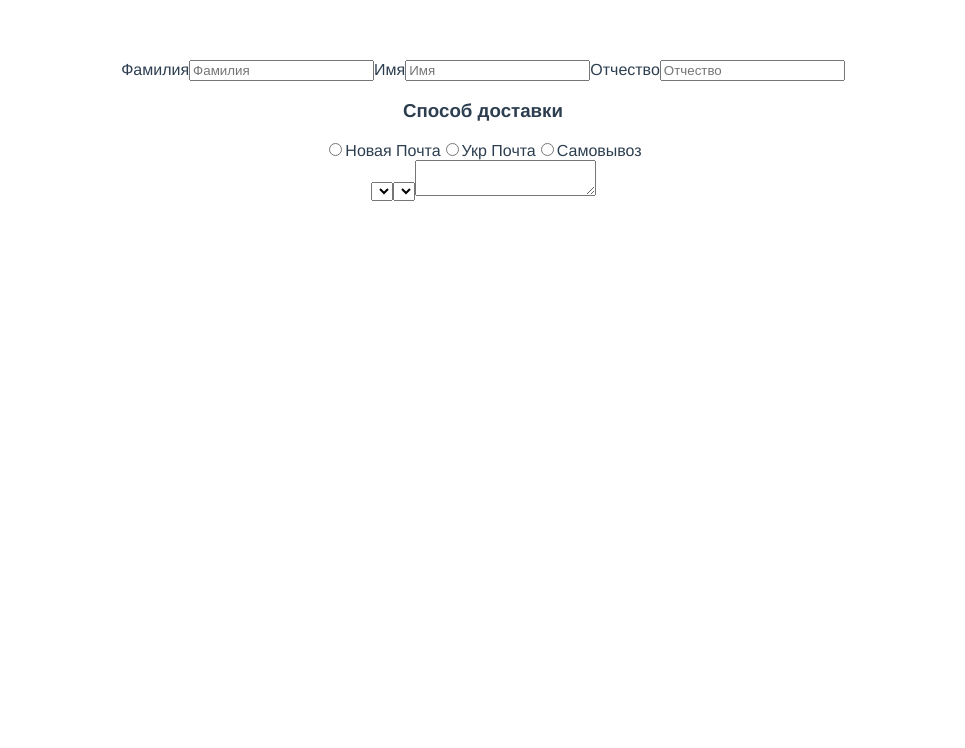
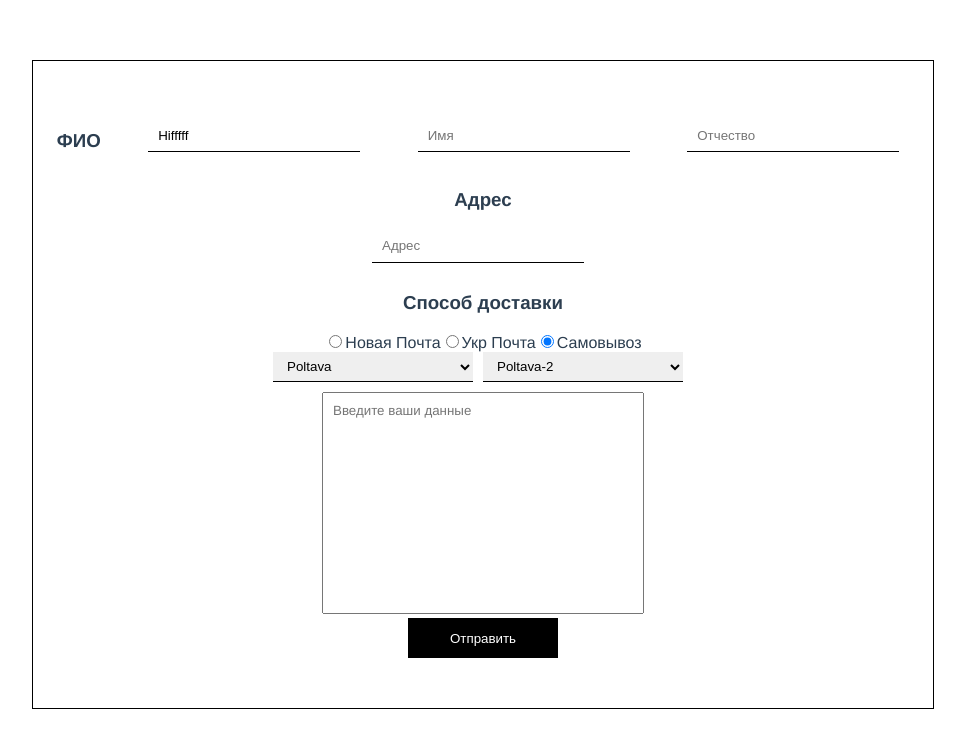
Before and after one commit to VladSapozhnik/VueProject, a Vue app: page / in a window 1280 px wide. Shown: the top 748 px of the page, without its empty margins (157-1122 px from the left). Built offline with nearby package versions, Linux system fonts and the light colour scheme.

Commit message:
форма почты

```diff
--- a/src/App.vue
+++ b/src/App.vue
@@ -1,7 +1,7 @@
 <template>
   <div id="app">
     <!-- <HelloWorld />
-    <popup>
+    <popup/>
       <template v-slot:title> Это тайтл </template>
       <template v-slot:result> Это резалт </template>
     </popup> -->
--- a/src/components/order.vue
+++ b/src/components/order.vue
@@ -1,83 +1,319 @@
 <template>
   <div class="order">
     <div v-if="!pending">
-        <div class="">
-            <label>
-                <span>Фамилия</span>
-                <input type="text"
-                v-model="orderForm.surname.value"
-                :placeholder="orderForm.surname.placeholder"
-                :id="orderForm.surname.id"
+      <div class="order__forms">
+        <h3>ФИО</h3>
+        <div
+          class="form-group"
+          :class="{ 'form-group--error': $v.surname.value.$error }"
+        >
+          <input
+            type="text"
+            v-model="$v.surname.value.$model"
+            :placeholder="surname.placeholder"
+            :id="surname.id"
+            class="order__forms-input"
           />
-            </label>
-            <label>
-                <span>Имя</span>
-                <input type="text"
-                v-model="orderForm.name.value"
-                :placeholder="orderForm.name.placeholder"
-                :id="orderForm.name.id"
+          <div
+            class="error"
+            v-if="
+              !$v.surname.value.required &&
+              $v.surname.value.$dirty"
+          >
+            Поле, обязательное для заполнения
+          </div>
+          <div
+            class="error"
+            v-if="
+              !$v.surname.value.minLength &&
+              $v.surname.value.$dirty"
+          >
+            Введите не менее
+            {{ $v.surname.value.$params.minLength.min }} символов.
+          </div>
+        </div>
+        <div
+          class="form-group"
+          :class="{ 'form-group--error': $v.name.value.$error }"
+        >
+          <input
+            type="text"
+            v-model="$v.name.value.$model"
+            :placeholder="name.placeholder"
+            :id="name.id"
+            class="order__forms-input"
           />
-            </label>
-            <label>
-                <span>Отчество</span>
-                <input type="text"
-                v-model="orderForm.patronymic.value"
-                :placeholder="orderForm.patronymic.placeholder"
-                :id="orderForm.patronymic.id"
+          <div
+            class="error"
+            v-if="
+              !$v.name.value.required &&
+              $v.name.value.$dirty"
+          >
+            Поле, обязательное для заполнения
+          </div>
+          <div
+            class="error"
+            v-if="
+              !$v.name.value.minLength &&
+              $v.name.value.$dirty"
+          >
+            Введите не менее
+            {{ $v.name.value.$params.minLength.min }} символов.
+          </div>
+        </div>
+        <div
+          class="form-group"
+          :class="{ 'form-group--error': $v.patronymic.value.$error }"
+        >
+          <input
+            type="text"
+            v-model="$v.patronymic.value.$model"
+            :placeholder="patronymic.placeholder"
+            :id="patronymic.id"
+            class="order__forms-input"
           />
-            </label>
+          <div
+            class="error"
+            v-if="
+              !$v.patronymic.value.required &&
+              $v.patronymic.value.$dirty"
+          >
+            Поле, обязательное для заполнения
           </div>
-        <div class="radio-offer">
+          <div
+            class="error"
+            v-if="
+              !$v.patronymic.value.minLength &&
+              $v.patronymic.value.$dirty"
+          >
+            Введите не менее
+            {{ $v.surname.value.$params.minLength.min }} символов.
+          </div>
+        </div>
+      </div>
+      <div
+        class="form-group"
+        :class="{ 'form-group--error': $v.patronymic.value.$error }"
+      >
+        <h3>Адрес</h3>
+        <input
+          type="text"
+          v-model="$v.address.value.$model"
+          :placeholder="address.placeholder"
+          :id="address.id"
+          class="order__forms-input"
+        />
+        <div
+          class="error"
+          v-if="
+            !$v.address.value.required &&
+            $v.address.value.$dirty"
+        >
+          Поле, обязательное для заполнения
+        </div>
+      </div>
+      <div class="order__radio tabs">
         <h3>Способ доставки</h3>
-            <label v-for="mail in orderForm.way.addressItems" :key="mail.id">
+        <label v-for="mail in way.addressItems" :key="mail.id">
           <input
             class="radio"
             type="radio"
             name="mail"
             :id="mail.id"
             :value="mail.value"
+            v-model="mail.checked"
           />
-                <span>{{mail.title}}</span>
+          <span>{{ mail.title }}</span>
         </label>
       </div>
       <div>
-            <select>
-                <option></option>
+        <select v-if="way.addressItems.value = 'NewMail'" class="order__forms-select">
+          <option
+            v-for="newMail in newMail.addressItems"
+            :key="newMail.id"
+            :value="newMail.value"
+            :id="newMail.id"
+          >
+            {{ newMail.title }}
+          </option>
         </select>
-            <select>
-                <option></option>
+        <select class="order__forms-select">
+          <option
+            class="order__forms-select"
+            v-for="ukrMail in orderForm.ukrMail.addressItems"
+            :key="ukrMail.id"
+            :value="ukrMail.value"
+            :id="ukrMail.id"
+          >
+            {{ ukrMail.title }}
+          </option>
         </select>
-            <textarea>
-
+        <div
+          class="form-group"
+          :class="{ 'form-group--error': $v.pickup.value.$error }"
+        >
+          <textarea
+            :placeholder="pickup.placeholder"
+            :id="pickup.id"
+            v-model="$v.pickup.value.$model"
+          >
           </textarea>
+          <div
+            class="error"
+            v-if="
+              !$v.pickup.value.required &&
+              $v.pickup.value.$dirty"
+          >
+            Поле, обязательное для заполнения
           </div>
+        </div>
+      </div>
+      <button class="order__forms-btn">Отправить</button>
     </div>
     <!--     <div v-if="pending">ПРЕЛОАДЕР</div> -->
   </div>
 </template>
 
 <script>
-/* import { required, minLength, email } from "vuelidate/lib/validators"; */
+import { required, minLength } from "vuelidate/lib/validators";
 export default {
   name: "order",
   data: function () {
     return {
-      orderForm: {},
       pending: true,
+      surname: {
+        "id": 1,
+        "value": "Hifffff",
+        "placeholder": "Фамилия",
+        "title": "Фамилия"
+      },
+      name: {
+          "id": 2,
+          "value": "",
+          "placeholder": "Имя"
+      },
+      patronymic: {
+          "id": 3,
+          "value": "",
+          "placeholder": "Отчество"
+      },
+      address: {
+          "id": 4,
+          "value": "",
+          "placeholder": "Адрес"
+      },
+      way: {
+          "addressItems": [
+              {
+                  "id": 5,
+                  "value": "NewMail",
+                  "title": "Новая Почта",
+                  "checked": "NewMail"
+              },
+              {
+                  "id": 6,
+                  "value": "UkrMail",
+                  "title": "Укр Почта",
+                  "checked": "UkrMail"
+              },
+              {
+                  "id": 7,
+                  "value": "pickup",
+                  "title": "Самовывоз",
+                  "checked": "pickup"
+              }
+          ]
+      },
+      newMail: {
+          "checked": "",
+          "addressItems": [
+              {
+                  "id": 8,
+                  "value": "Poltava",
+                  "title": "Poltava"
+              },
+              {
+                  "id": 9,
+                  "value": "Nikolaev",
+                  "title": "Nikolaev"
+              },
+              {
+                  "id": 10,
+                  "value": "Odessa",
+                  "title": "Odessa"
+              }
+          ]
+      },
+      ukrMail: {
+          "checked": "",
+          "addressItems": [
+              {
+                  "id": 8,
+                  "value": "Poltava-1",
+                  "title": "Poltava-2"
+              },
+              {
+                  "id": 9,
+                  "value": "Nikolaev-2",
+                  "title": "Nikolaev-2"
+              },
+              {
+                  "id": 10,
+                  "value": "Odessa-3",
+                  "title": "Odessa-3"
+              }
+          ]
+      },
+      pickup: {
+          "id": 11,
+          "value": "",
+          "placeholder": "Введите ваши данные"
+      }
     };
+  },
+  methods: {
+
+  },
+  validations: {
+    surname: {
+        value: {
+          required,
+          minLength: minLength(6),
+        },
+    },
+    name: {
+      value: {
+        required,
+        minLength: minLength(6),
+      },
+    },
+    patronymic: {
+      value: {
+        required,
+        minLength: minLength(6),
+      },
+    },
+    pickup: {
+      value: {
+        required,
+      },
+    },
+    address: {
+      value: {
+        required,
+      },
+    },
   },
   created: function () {
     this.axios.get("./static/order.json").then((response) => {
       this.orderForm = response.data;
       this.pending = false;
-      console.log(this.orderForm);
     });
   },
   watch: {
     orderForm: {
       handler: function (val) {
         console.log(val);
-        /* console.log(this.$v) */
       },
       deep: true,
     },
@@ -86,5 +322,46 @@ export default {
 </script>
 
 <style scoped lang="scss">
+.order {
+  max-width: 900px;
+  margin: 0 auto;
+  border: 1px solid #000;
+  padding: 50px 0;
+}
 
+.error {
+  color: rgb(196, 56, 56);
+}
+
+.order__forms {
+  display: flex;
+  justify-content: space-around;
+  align-items: center;
+  &-input,
+  &-select {
+    width: 200px;
+    height: 30px;
+    padding-left: 10px;
+    border: none;
+    outline: none;
+    border-bottom: 1px solid #000;
+    margin: 0 10px 10px 0;
+  }
+  &-btn {
+    width: 150px;
+    height: 40px;
+    border: none;
+    background-color: #000;
+    color: #fff;
+  }
+}
+
+textarea {
+  width: 300px;
+  min-height: 200px;
+  resize: none;
+  padding: 10px;
+  outline: none;
+  font-family: Avenir, Helvetica, Arial, sans-serif;
+}
 </style>
```
Also changed, not shown: src/components/Popup.vue (+17 -20 lines). Lines whose indentation alone changed are shown as unchanged.
